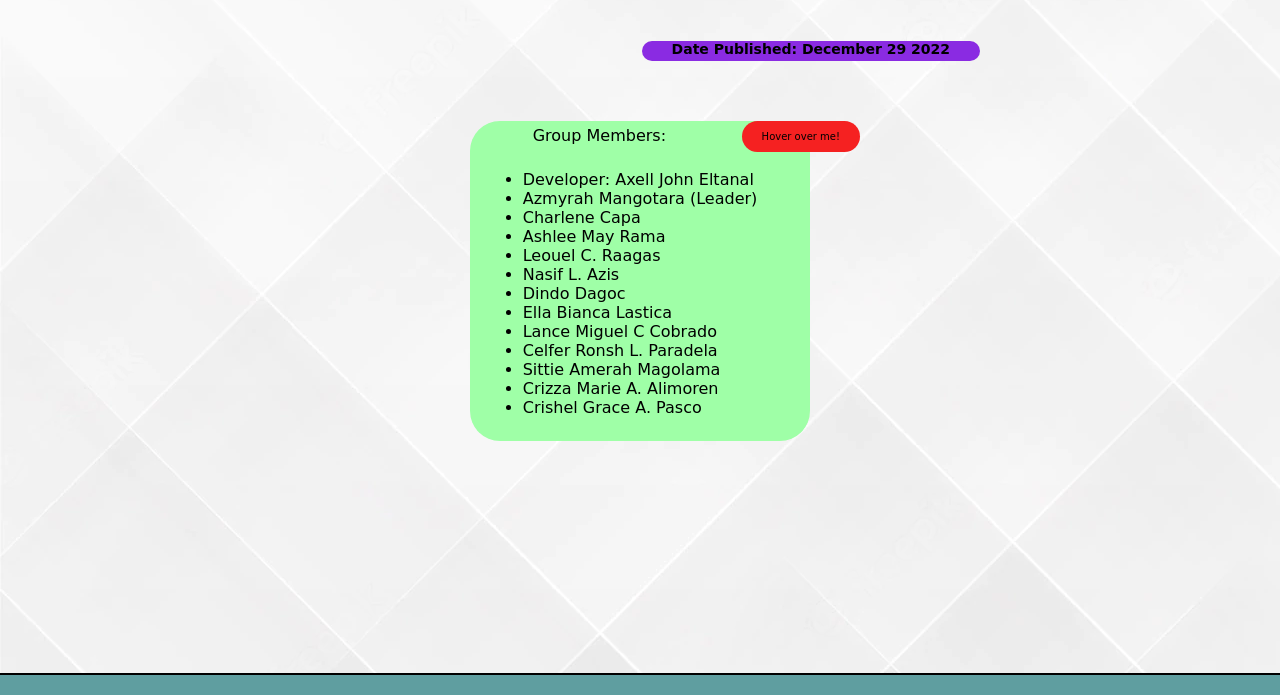
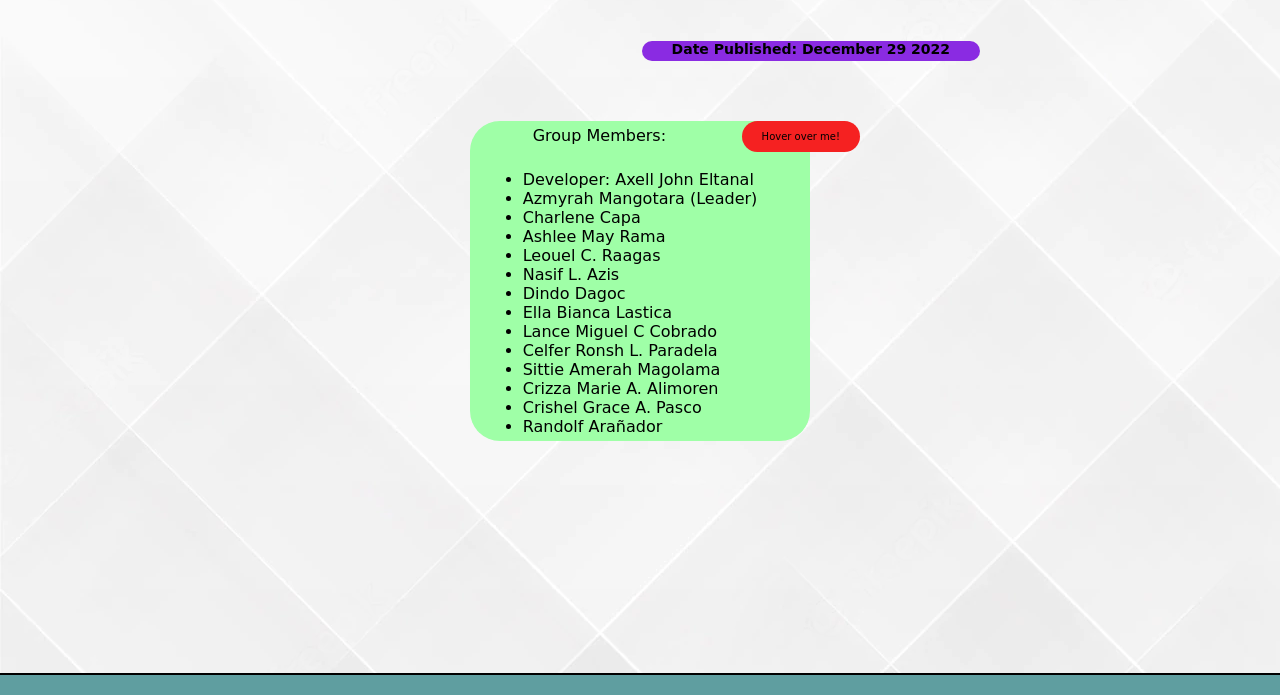
Before and after one commit to CreatingInfinity/poverty-ucsp-project, a plain HTML site: page about.html in a window 1280 px wide. Shown: the part 79-774 px from the top of the page. Drawn offline with Linux system fonts and the light colour scheme; a web font is replaced by a local one.

Commit message:
Update about.html

```diff
--- a/about.html
+++ b/about.html
@@ -40,6 +40,8 @@
                         <li>Sittie Amerah Magolama</li>
                         <li>Crizza Marie A. Alimoren</li>
                         <li>Crishel Grace A. Pasco</li>
+                        <li>Randolf Arañador</li>
+
                     </ul>
                 </main>
             </div>
```
